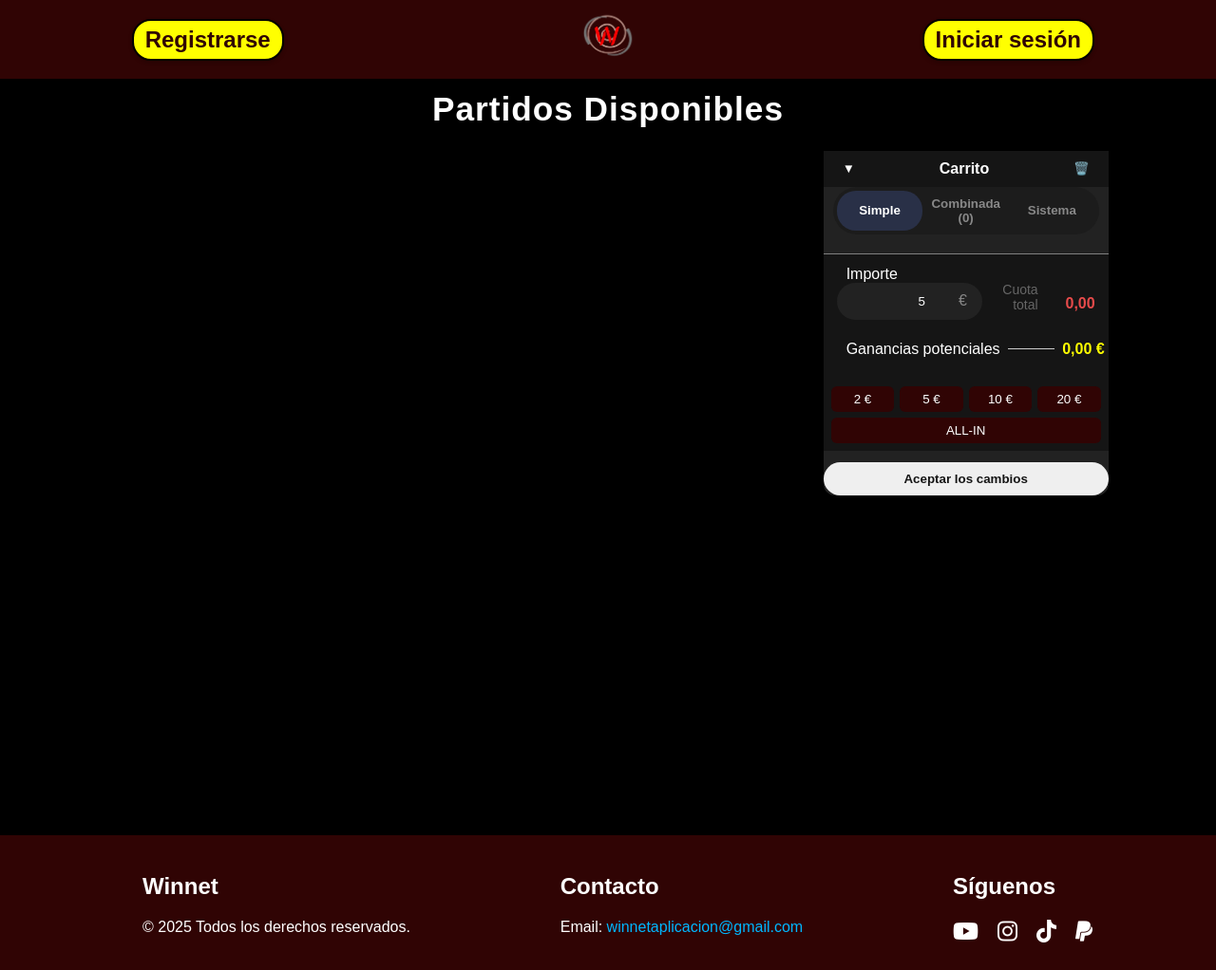
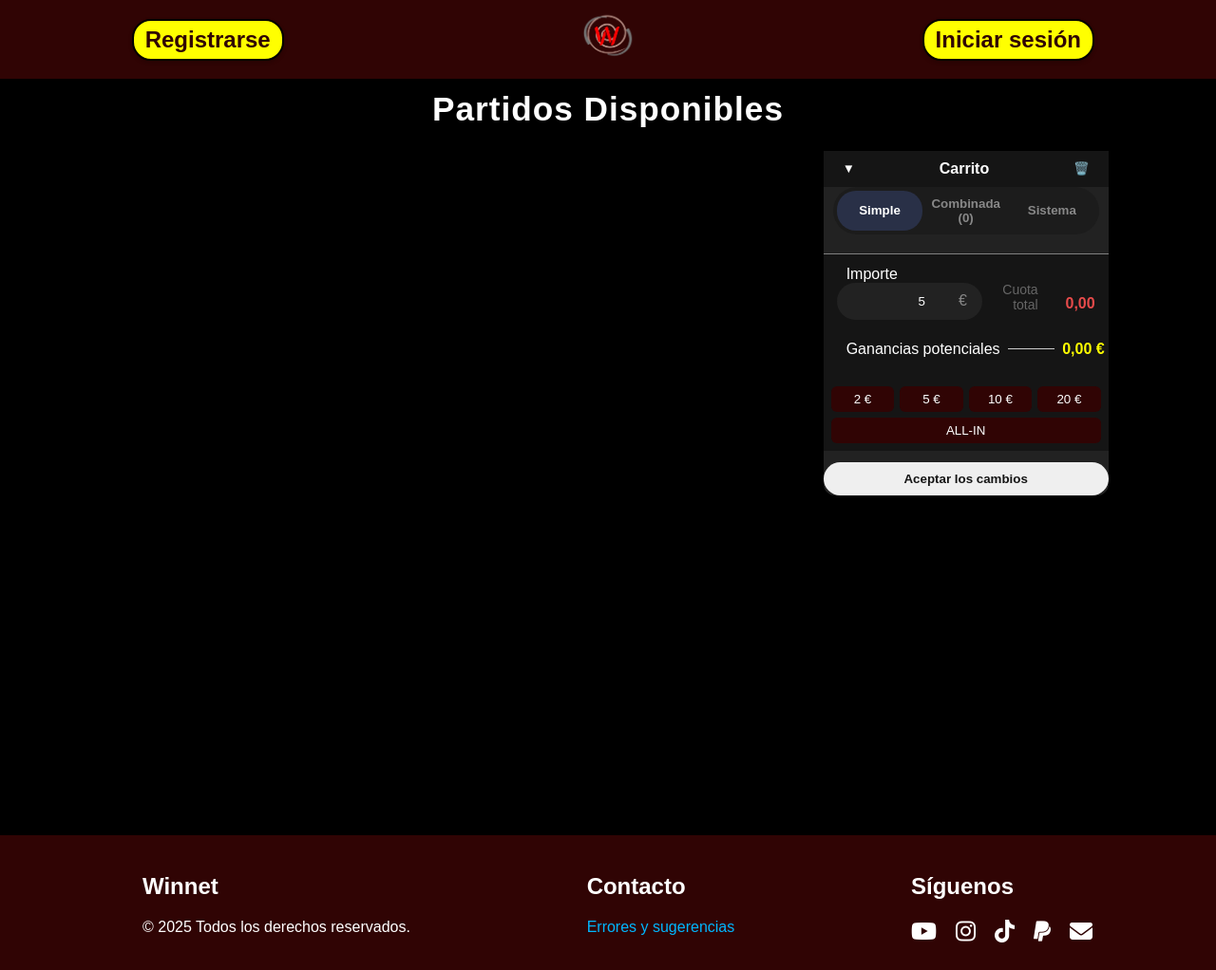
Before and after one commit to Winnetapp/espana, a plain HTML site: page index.html in a window 1280 px wide. Shown: the whole page at 95% size. Drawn offline with Linux system fonts and the light colour scheme; no server answers.

Commit message:
Update index.html

```diff
--- a/index.html
+++ b/index.html
@@ -139,7 +139,7 @@
 
       <div class="footer-contacto">
         <h2>Contacto</h2>
-        <p>Email: <a href="mailto:winnetaplicacion@gmail.com">winnetaplicacion@gmail.com</a></p>
+        <p><a href="https://winnetapp.github.io/soporte/">Errores y sugerencias</a></p>
       </div>
 
       <div class="footer-redes">
@@ -149,6 +149,7 @@
           <a href="https://www.instagram.com/winnetapp?igsh=MXBvazY2anFqN3Nsdw==" target="_blank" aria-label="Instagram"><i class="fab fa-instagram"></i></a>
           <a href="https://www.tiktok.com/@winnetapp?_t=ZN-8xTDcL9VuTu&_r=1" target="_blank" aria-label="TikTok"><i class="fab fa-tiktok"></i></a>
           <a href="https://winnetapp.github.io/donaciones/" target="_blank" aria-label="PayPal"><i class="fab fa-paypal"></i></a>
+          <a href="mailto:winnetaplicacion@gmail.com"><i class="fas fa-envelope"></i></a>
         </div>
       </div>
     </div>
```
